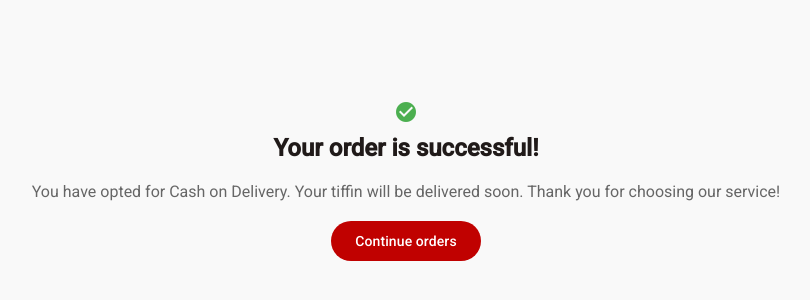
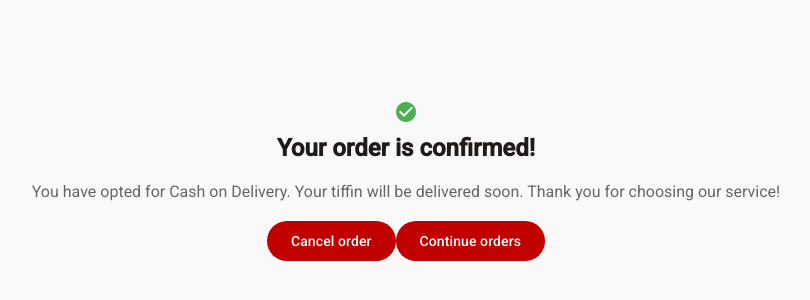
Before and after one commit to Shital1492001/user-tiffin-management, an Angular app: page /order-success in a window 1280 px wide. Shown: the part 240-540 px from the top of the page, without its empty margins (234-1044 px from the left). Built offline with nearby package versions, Linux system fonts and the light colour scheme; no server answers.

Commit message:
order success

```diff
--- a/src/app/order-success/order-success.component.html
+++ b/src/app/order-success/order-success.component.html
@@ -1,8 +1,9 @@
 <div class="success-container mat-elevation-z3">
     <mat-icon class="success-icon ">check_circle</mat-icon>
-    <h2>Your order is successful!</h2>
+    <h2>Your order is confirmed!</h2>
     <p>You have opted for Cash on Delivery. Your tiffin will be delivered soon. Thank you for choosing our service!</p>
     <div>
+      <button mat-flat-button [routerLink]="['/navbar/menus']">Cancel order</button>
       <button mat-flat-button [routerLink]="['/navbar/menus']">Continue orders</button>
     </div>
   </div>
```
